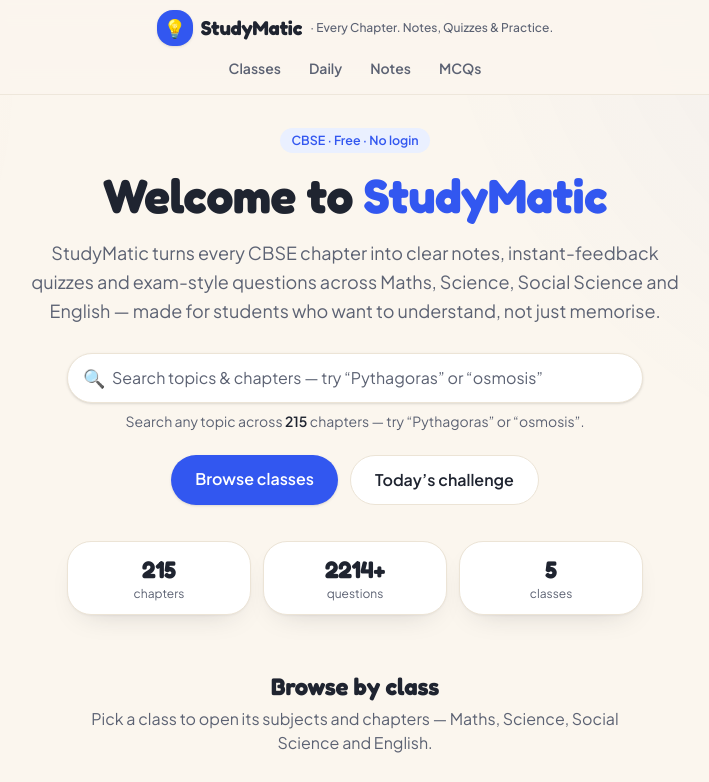
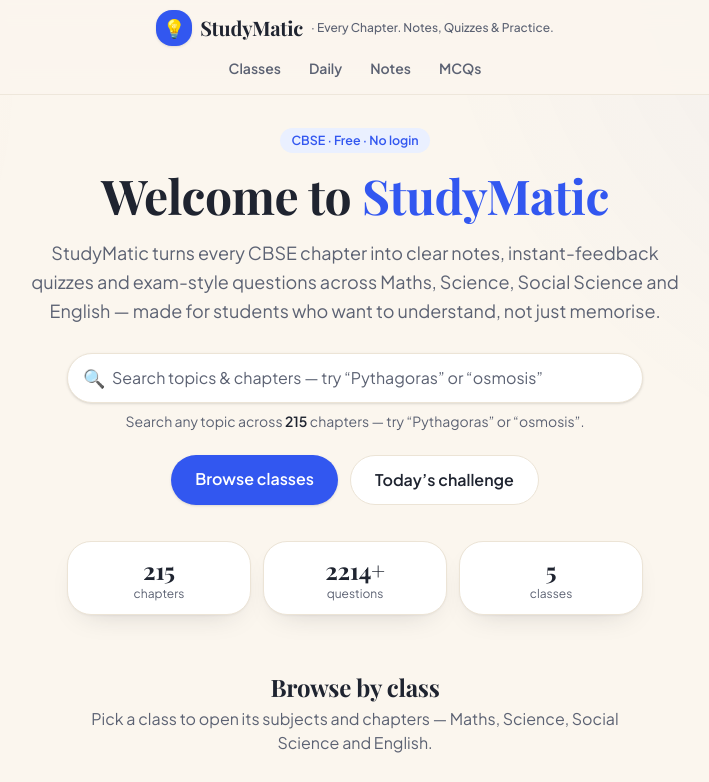
Before and after one commit to codersorbit/quizgyan, a Next.js app: page / in a window 1280 px wide. Shown: the top 782 px of the page, without its empty margins (285-994 px from the left). Built offline with nearby package versions, Linux system fonts and the light colour scheme.

Commit message:
HOverall enhancement

```diff
--- a/app/globals.css
+++ b/app/globals.css
@@ -13,7 +13,7 @@
   --color-green: #1faf6b;
   --color-line: #ece4d6;
 
-  --font-display: "Fredoka", ui-sans-serif, system-ui, sans-serif;
+  --font-display: "Playfair Display", ui-serif, Georgia, "Times New Roman", serif;
   --font-body: "Plus Jakarta Sans", ui-sans-serif, system-ui, sans-serif;
 
   --radius-xl2: 1.5rem;
--- a/app/layout.tsx
+++ b/app/layout.tsx
@@ -39,7 +39,7 @@
         <link rel="preconnect" href="https://fonts.gstatic.com" crossOrigin="anonymous" />
         <link
           rel="stylesheet"
-          href="https://fonts.googleapis.com/css2?family=Fredoka:wght@500;600;700&family=Plus+Jakarta+Sans:wght@400;500;600;700&display=swap"
+          href="https://fonts.googleapis.com/css2?family=Playfair+Display:wght@600;700;800&family=Plus+Jakarta+Sans:wght@400;500;600;700&display=swap"
         />
         <JsonLd data={[websiteLd(), organizationLd()]} />
         <StreakMigration />
```
Also changed, not shown: app/icon.svg (added).
